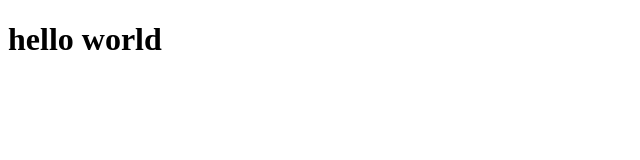
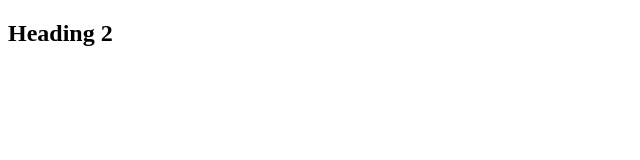
Before and after one commit to RyCullen/MarkIsBronze, a plain HTML site: page index.html in a window 1280 px wide. Shown: the whole page, without its empty margins (0-640 px from the left). Drawn offline with Linux system fonts and the light colour scheme.

Commit message:
lol
olol

```diff
--- a/index.html
+++ b/index.html
@@ -4,6 +4,6 @@
 </head>
 
 <body>
-<h1>hello world</h1>
+<h2>Heading 2</h2>
 </body>
 </html>
```
